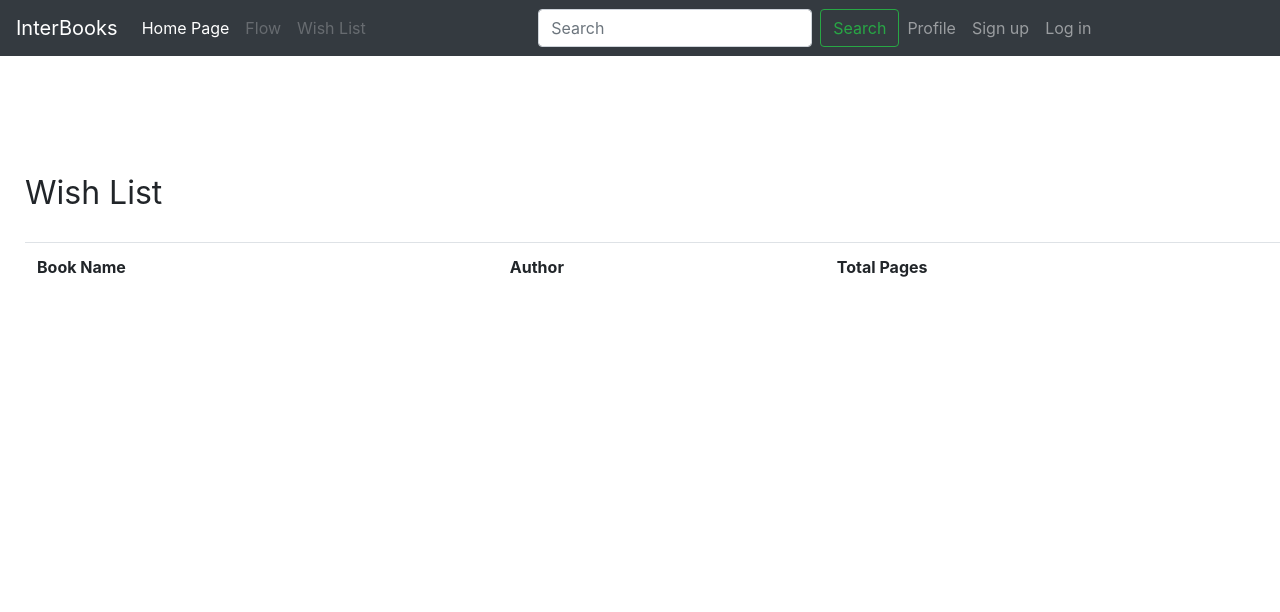
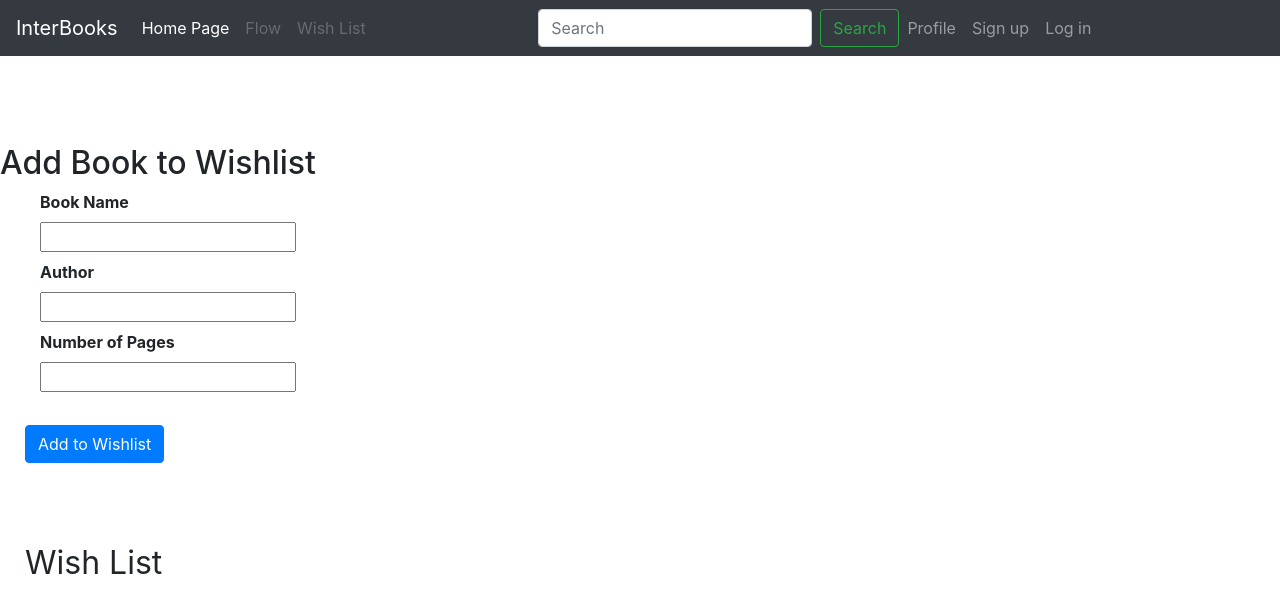
Before and after one commit to itucsdb1918/itucsdb1918, a Flask app: template templates/wishlist.html in a window 1280 px wide. Shown: the top 612 px of the page. Run offline with Flask 2, Linux system fonts and the light colour scheme; the template is opened without the code that fills it: values that come from a table or form of the project are taken from there, others are empty; some libraries are stand-ins or nearby versions.

Commit message:
ADD: Add book to the wishlist

```diff
--- a/dbinit.py
+++ b/dbinit.py
@@ -68,7 +68,9 @@
 INSERT INTO user_list (username,password,firstname,lastname, email,schoolname,campusname,wishlistid)
 VALUES ('admin','12345','admin','admin','admin@interbooks.com', 'Istanbul Technical University','Ayazaga',1);
 
-
+INSERT INTO wish_list(bookid, wishlistid) VALUES (1, 1);
+INSERT INTO wish_list(bookid, wishlistid) VALUES (4, 1);
+INSERT INTO wish_list(bookid, wishlistid) VALUES (5, 1);
 
     """
 }
--- a/forms.py
+++ b/forms.py
@@ -22,3 +22,9 @@
     username = StringField(u'User Name', validators=[validators.input_required()])
     password = PasswordField("Password:",validators=[validators.DataRequired()])
     submit = SubmitField('Log In')
+
+class AddBookToWishlist(FlaskForm):
+    bookName = StringField('Book Name', validators=[validators.input_required()])
+    bookWriter = StringField('Author', validators=[validators.input_required()])
+    pages = StringField('Number of Pages', validators=[validators.input_required()])
+    addBook = SubmitField('Add to Wishlist')
--- a/server.py
+++ b/server.py
@@ -1,7 +1,7 @@
 #from flask import Flask, render_template
 from flask import Flask,redirect,render_template,url_for,session,request,flash
 from dbRemote import Database
-from forms import signUp, logIn
+from forms import signUp, logIn, AddBookToWishlist
 
 app = Flask(__name__)
 app.config['SECRET_KEY'] = '68461841as98d4asg86fd4h86as4as'
@@ -64,21 +64,36 @@
 
     wid = 1
 
+    formWishlist = AddBookToWishlist()
+
     if request.method == "POST":
         if request.form["btn"] == "w0" :
             wl = db.rmWishlist(wid)
-            return render_template('wishlist.html', Status=db.wishlistid, title = "Wishlist", wl=wl, shape = len(wl))
+            return render_template('wishlist.html', Status=db.wishlistid, title = "Wishlist",wishlist=wishlist, wl=wl, shape = len(wl), form = formWishlist)
 
         elif  request.form["btn"] == "p0" :
             wl = db.getWishlist(wid)
             wishlist = []
             for item in wl:
                 wishlist.append(item)
-            return render_template('wishlist.html', Status=db.wishlistid, title = "Wishlist",wishlist=wishlist, shape = len(wl))
+            return render_template('wishlist.html', Status=db.wishlistid, title = "Wishlist",wishlist=wishlist, shape = len(wl), form = formWishlist)
 
-        elif  request.form["btn"] == "addToWishlist" :
-            wishlist = db.getWishlist(wid)
-            return render_template('wishlist.html', title = "Wishlist", wishlist=wishlist)
+        elif  request.form["btn"] == "add" :
+            wl = db.getWishlist(wid)
+            bookName = formWishlist.bookName.data
+            bookWriter = formWishlist.bookWriter.data
+            bookPages = formWishlist.pages.data
+
+            newBook = [bookName, bookWriter, bookPages]
+            wishlist = []
+            for item in wl:
+                wishlist.append(item)
+
+            book1984 = ["1984", "George Orwell"]
+            db.isBookExist(book1984)
+
+            wishlist.append(newBook)
+            return render_template('wishlist.html', Status=db.wishlistid, title = "Wishlist",wishlist=wishlist, shape = len(wl), form = formWishlist)
 
 
     wl = db.wishlist(wid)
--- a/templates/wishlist.html
+++ b/templates/wishlist.html
@@ -4,8 +4,9 @@
 wl
 {% endblock %}
 
+{% block content %}
+{% from "includes/formhelpers.html" import render_field %}
 
-{% block content %}
 <style>
   p {
     margin: 25px;
@@ -15,13 +16,27 @@
   table {
     margin: 25px;
   }
-
+  li {
+    display: inline;
+  }
   tr {
     margin: 25px;
   }
 </style>
 
-
+<h2>Add Book to Wishlist</h2>
+<form method=post>
+  <ul>
+    <li>{{ render_field(form.bookName) }}</li>
+    <li>{{ render_field(form.bookWriter) }}</li>
+    <li>{{ render_field(form.pages) }}</li>
+  </ul>
+  <p><button type=submit class="btn btn-primary" action="submit" id="add" name="btn" value="add">
+    Add to Wishlist
+  </button>
+  <!-- TODO: Make the elements inline (listed horizontally)  -->
+</form>
+<br>
 
 <p> Wish List </p>
 
```
Also changed, not shown: dbRemote.py (+53 -1 lines).
